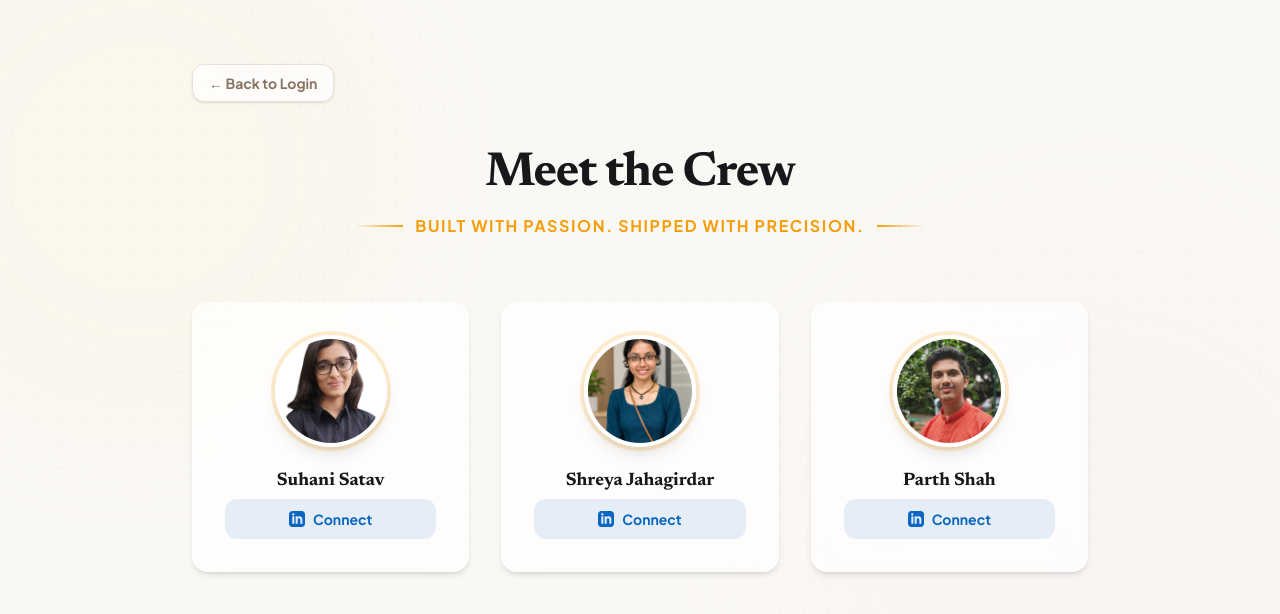
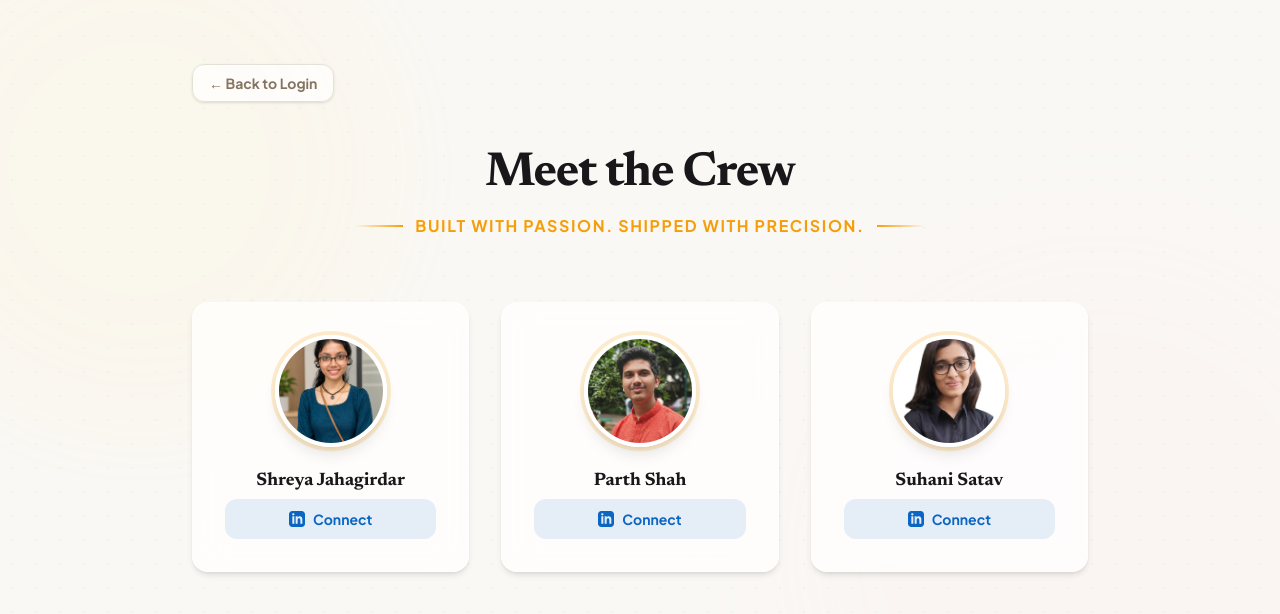
Before and after one commit to Sj2777/PASC-Quest, a React (Vite) app in the folder frontend/: page /developers in a window 1280 px wide. Shown: the top 614 px of the page. Built offline with nearby package versions, Linux system fonts and the light colour scheme; no server answers.

Commit message:
Reorder developer cards

```diff
--- a/frontend/src/pages/Developers.tsx
+++ b/frontend/src/pages/Developers.tsx
@@ -2,12 +2,6 @@ import { Link } from 'react-router-dom';
 import { motion } from 'framer-motion';
 
 const CREW = [
-  {
-    name: 'Suhani Satav',
-    role: 'Frontend & UI Specialist',
-    linkedin: 'https://www.linkedin.com/in/suhani-s-s-a2a18b330',
-    image: '/suhani.jpg',
-  },
   {
     name: 'Shreya Jahagirdar',
     role: 'Backend & Systems Architect',
@@ -19,6 +13,12 @@ const CREW = [
     role: 'Fullstack Engineer & DevOps',
     linkedin: 'https://www.linkedin.com/in/parth-shah-26154a372',
     image: '/parth.jpg',
+  },
+  {
+    name: 'Suhani Satav',
+    role: 'Frontend & UI Specialist',
+    linkedin: 'https://www.linkedin.com/in/suhani-s-s-a2a18b330',
+    image: '/suhani.jpg',
   },
 ];
 
```
